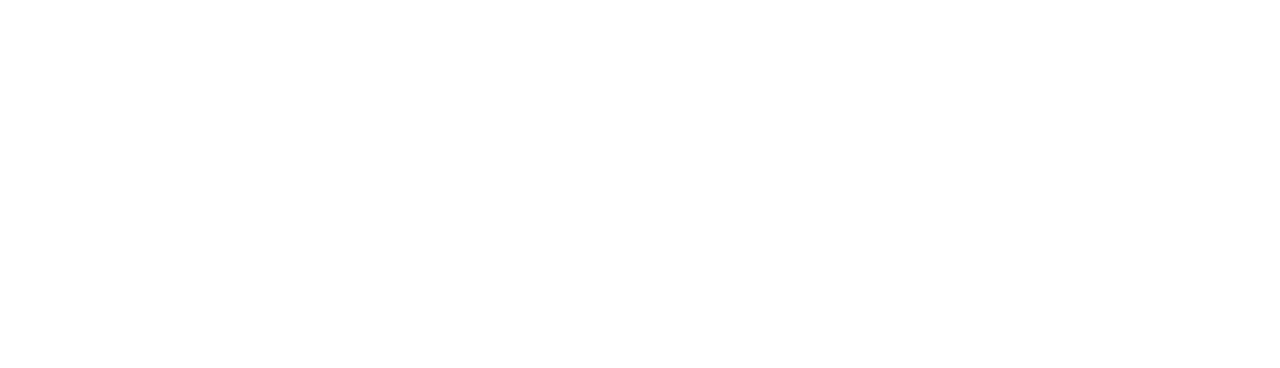
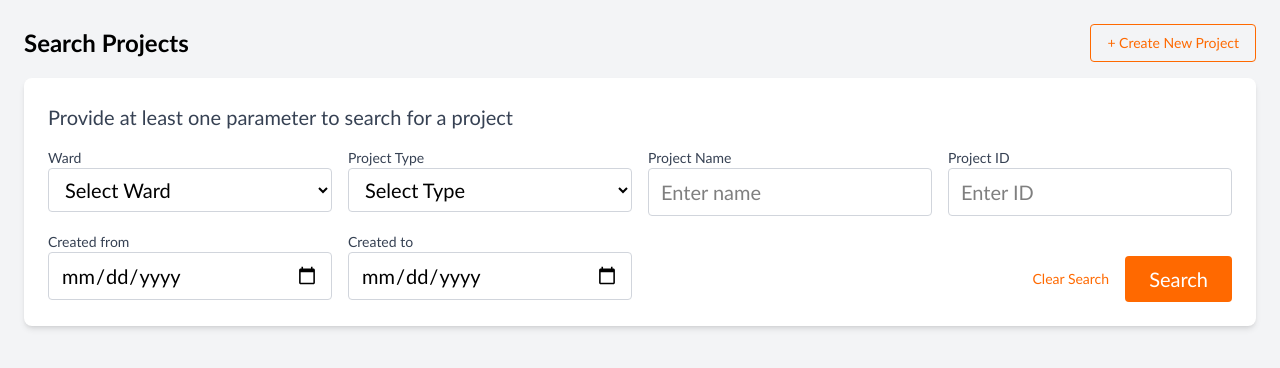
Before and after one commit to prajwal200425/MuktaSoft_Frontend, a React (Vite) app: page /pagesearch in a window 1280 px wide. Before the commit this address had no page. Shown: the top 368 px of the page. Built offline with nearby package versions, Linux system fonts and the light colour scheme.

Commit message:
added project search

```diff
--- a/src/App.jsx
+++ b/src/App.jsx
@@ -4,6 +4,7 @@
 import {BrowserRouter, Route, Routes} from 'react-router-dom'
 import Layout from "./pages/Layout";
 import Login from "./pages/login"
+import ProjectSearch from "./pages/pagesSearch";
 export default function App() {
 
   return (
@@ -16,6 +17,9 @@
         <Route path="/login" element={<Login/>}>
 
         </Route>
+        <Route path="/pagesearch" element={<ProjectSearch/>}>
+
+        </Route>
 
       </Routes>
     </BrowserRouter>
--- /dev/null
+++ b/src/pages/pagesSearch.jsx
@@ -0,0 +1,61 @@
+import React from 'react';
+
+export default function ProjectSearch() {
+  return (
+    <div className="min-h-screen bg-gray-100 p-6">
+      <div className="max-w-7xl mx-auto">
+        <div className="flex justify-between items-center mb-4">
+          <h2 className="text-2xl font-bold">Search Projects</h2>
+          <button className="border border-orange-500 text-orange-500 px-4 py-2 rounded hover:bg-orange-100 text-sm font-medium">
+            + Create New Project
+          </button>
+        </div>
+
+        <div className="bg-white p-6 rounded-lg shadow-md">
+          <p className="text-gray-700 mb-4">Provide at least one parameter to search for a project</p>
+
+          <form className="grid grid-cols-1 md:grid-cols-2 lg:grid-cols-4 gap-4">
+            <div>
+              <label className="block text-sm font-medium text-gray-700">Ward</label>
+              <select className="w-full px-3 py-2 border border-gray-300 rounded focus:outline-none focus:ring-2 focus:ring-blue-500">
+                <option>Select Ward</option>
+              </select>
+            </div>
+
+            <div>
+              <label className="block text-sm font-medium text-gray-700">Project Type</label>
+              <select className="w-full px-3 py-2 border border-gray-300 rounded focus:outline-none focus:ring-2 focus:ring-blue-500">
+                <option>Select Type</option>
+              </select>
+            </div>
+
+            <div>
+              <label className="block text-sm font-medium text-gray-700">Project Name</label>
+              <input type="text" placeholder="Enter name" className="w-full px-3 py-2 border border-gray-300 rounded" />
+            </div>
+
+            <div>
+              <label className="block text-sm font-medium text-gray-700">Project ID</label>
+              <input type="text" placeholder="Enter ID" className="w-full px-3 py-2 border border-gray-300 rounded" />
+            </div>
+
+            <div>
+              <label className="block text-sm font-medium text-gray-700">Created from</label>
+              <input type="date" className="w-full px-3 py-2 border border-gray-300 rounded" />
+            </div>
+
+            <div>
+              <label className="block text-sm font-medium text-gray-700">Created to</label>
+              <input type="date" className="w-full px-3 py-2 border border-gray-300 rounded" />
+            </div>
+
+            <div className="lg:col-span-2 flex items-center justify-end space-x-4 mt-6">
+              <button type="button" className="text-orange-500 hover:underline text-sm">Clear Search</button>
+              <button type="submit" className="bg-orange-500 text-white px-6 py-2 rounded hover:bg-orange-600 font-medium">Search</button>
+            </div>
+          </form>
+        </div>
+      </div>
+    </div>
+  );
+}
```
